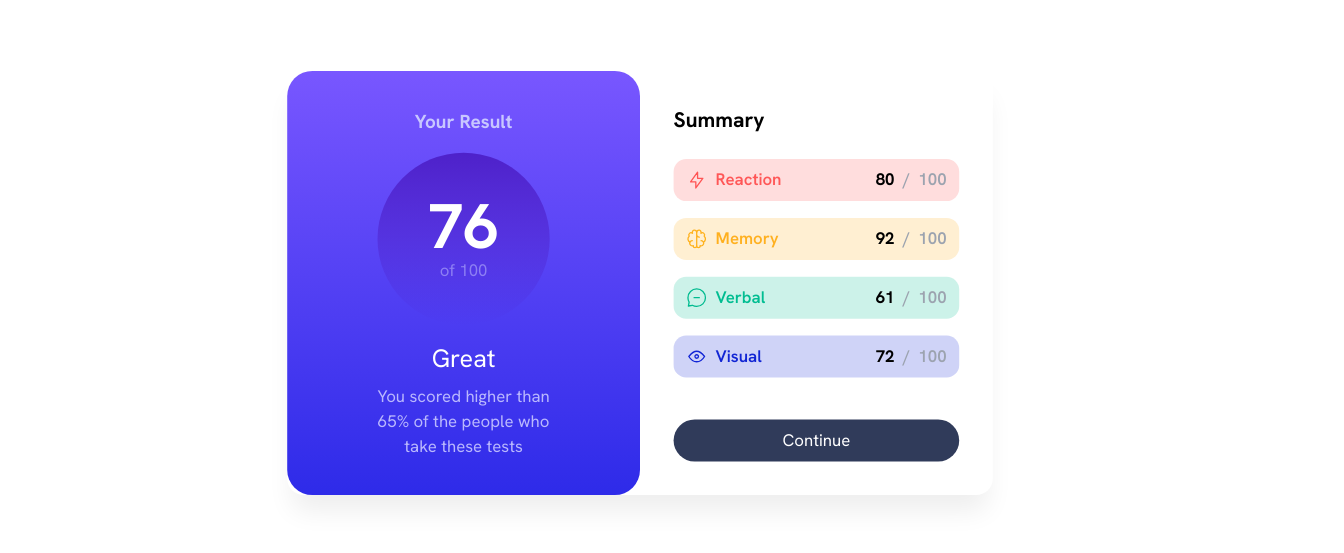
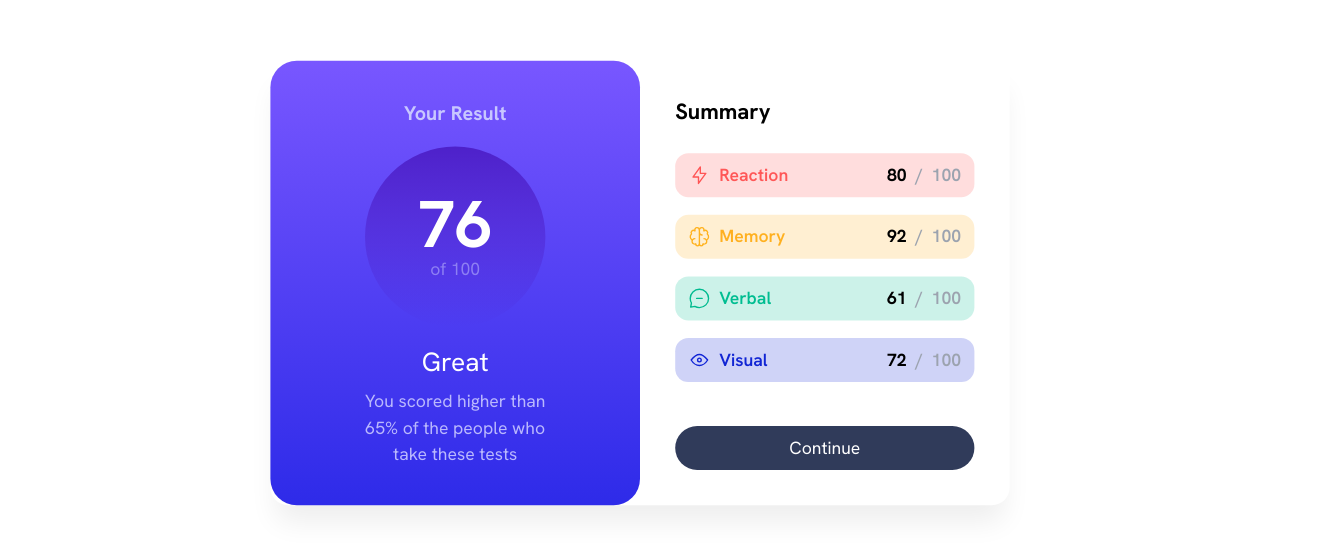
Before and after one commit to slockers37/results-summary-component, a React (Vite) app: page / in a window 1280 px wide. Shown: the part 117-670 px from the top of the page, 1344 px wide, since content can reach past the window. Built offline with nearby package versions, Linux system fonts and the light colour scheme.

Commit message:
scaled it even higher

```diff
--- a/src/App.jsx
+++ b/src/App.jsx
@@ -1,11 +1,10 @@
-import "./App.css";
 import ResultCard from "./components/ResultCard";
 import SummaryCard from "./components/SummaryCard";
 import { clsx } from "clsx";
 
 function App() {
   return (
-    <main className="flex justify-center items-center min-h-screen scale-105">
+    <main className="flex justify-center items-center min-h-screen scale-110">
       <div
         className={clsx(
           "flex flex-col",
```
Also changed, not shown: src/App.css (deleted).
